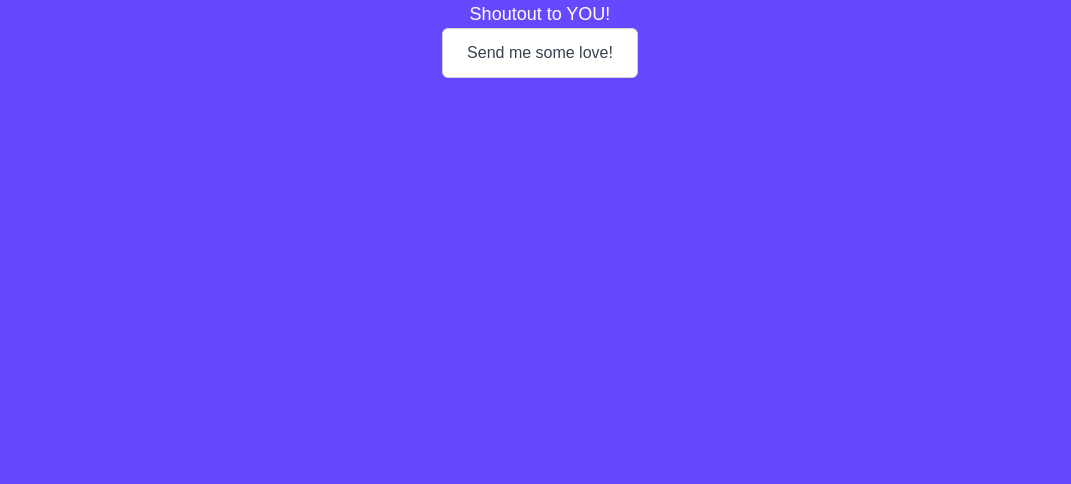
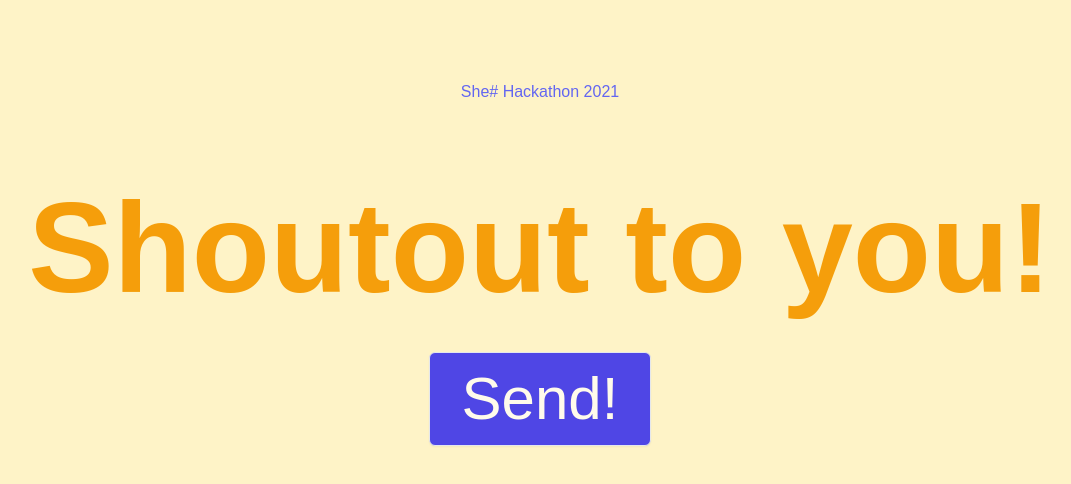
Before and after one commit to mehrismore/shoutout-generator-front, a React (Create React App) app: page / in a window 1280 px wide. Shown: the top 484 px of the page, without its empty margins (100-1171 px from the left). Built offline with nearby package versions, Linux system fonts and the light colour scheme.

Commit message:
feat: styling

```diff
--- a/public/index.html
+++ b/public/index.html
@@ -2,7 +2,7 @@
 <html lang="en">
   <head>
     <meta charset="utf-8" />
-    <link rel="icon" href="%PUBLIC_URL%/favicon.ico" />
+    <!-- <link rel="icon" href="%PUBLIC_URL%/favicon.ico" /> -->
     <meta name="viewport" content="width=device-width, initial-scale=1" />
     <meta name="theme-color" content="#000000" />
     <meta
@@ -14,7 +14,7 @@
       manifest.json provides metadata used when your web app is installed on a
       user's mobile device or desktop. See https://developers.google.com/web/fundamentals/web-app-manifest/
     -->
-    <link rel="manifest" href="%PUBLIC_URL%/manifest.json" />
+    <!-- <link rel="manifest" href="%PUBLIC_URL%/manifest.json" /> -->
     <!--
       Notice the use of %PUBLIC_URL% in the tags above.
       It will be replaced with the URL of the `public` folder during the build.
--- a/src/index.css
+++ b/src/index.css
@@ -11,7 +11,7 @@ body {
   height: 100%;
 }
 body {
-  background-color: #6449ff;
+  background-color: #fef3c7;
   margin: 0px;
   overflow: hidden;
   font-family: "Work Sans", sans-serif;
--- a/src/pages/Home.jsx
+++ b/src/pages/Home.jsx
@@ -3,14 +3,15 @@ import React from "react";
 
 export const Home = () => {
   return (
-    <div className="container flex flex-col items-center text-lg text-white">
-      Shoutout to YOU!
-      <div className="">
+    <div className="container mx-auto m-20 flex flex-col items-center">
+    <div className="text-indigo-500 text-base">She# Hackathon 2021</div>
+      <div className="flex flex-col items-center text-lg text-yellow-500 text-9xl font-extrabold mt-20">
+        Shoutout to you!
         <button
           type="button"
-          className="inline-flex items-center px-6 py-3 border border-gray-300 shadow-sm text-base font-medium rounded-md text-gray-700 bg-white hover:bg-gray-50 focus:outline-none focus:ring-2 focus:ring-offset-2 focus:ring-indigo-500"
+          className="inline-flex items-center px-8 py-4 mt-10 border shadow-sm text-6xl font-medium bg-indigo-600 text-yellow-50 rounded-md hover:bg-indigo-400 text-yellow-50 focus:outline-none focus:ring-2 focus:ring-offset-2 focus:ring-indigo-400"
         >
-          Send me some love!
+          Send!
         </button>
       </div>
     </div>
```
Also changed, not shown: 1 other file (tests, documents, lock files or other folders).
